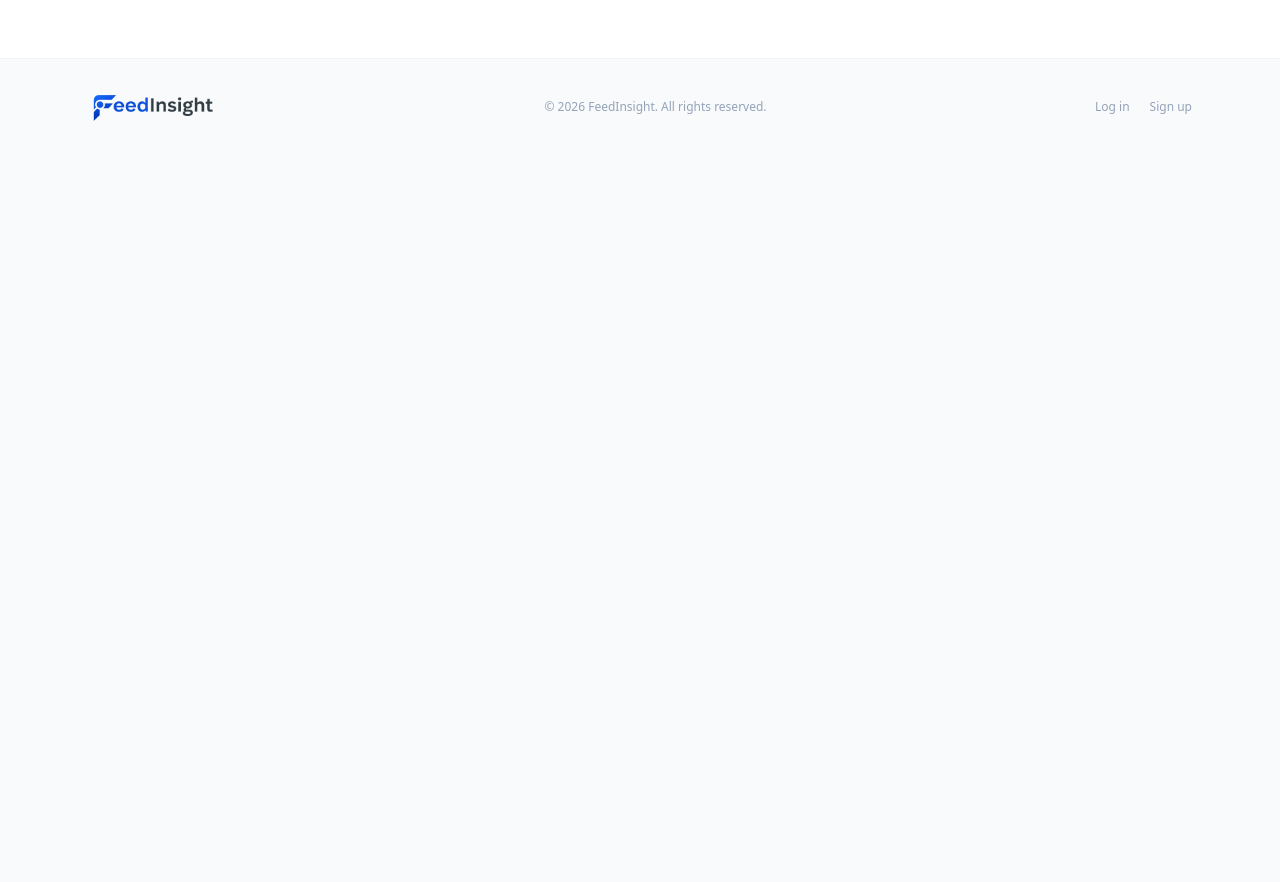
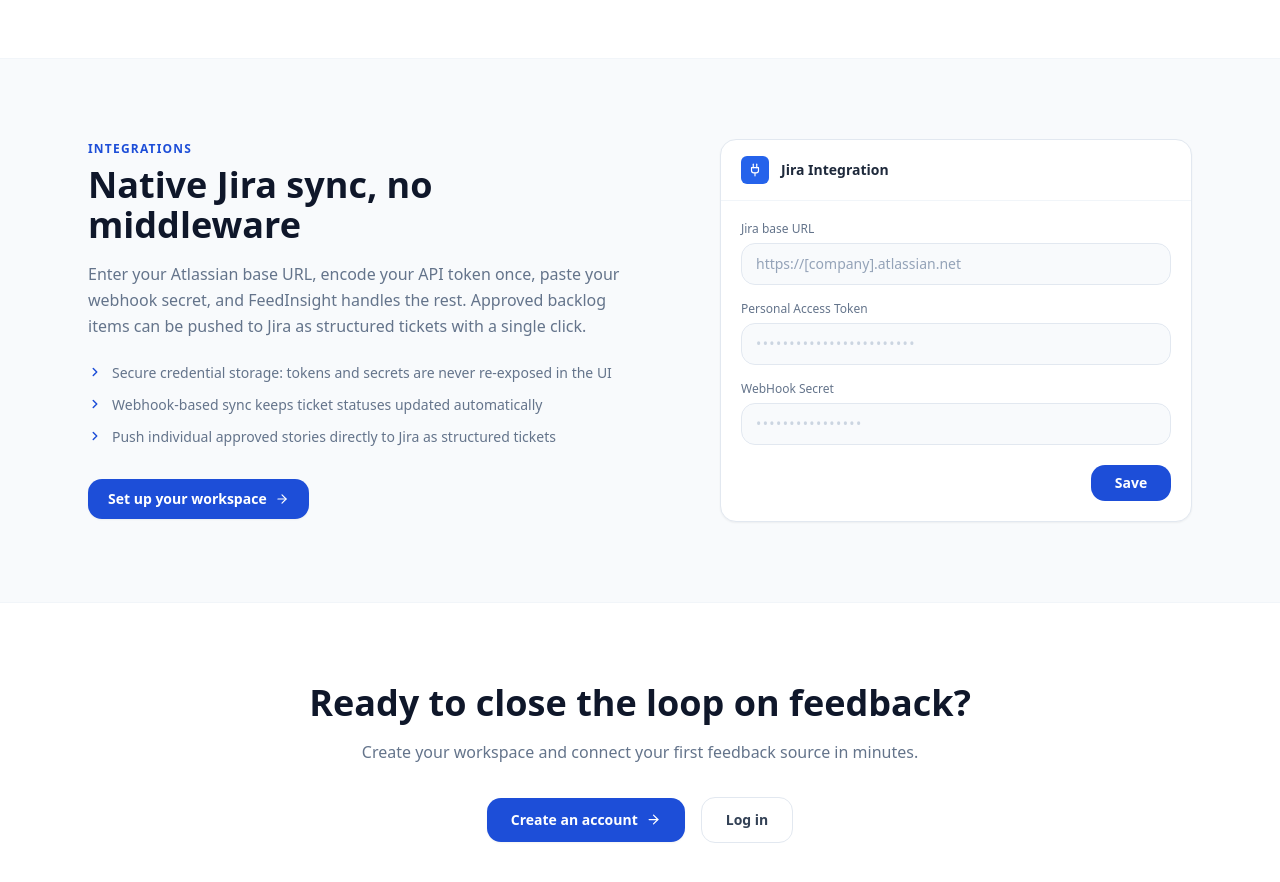
Before and after one commit to FeedInsight/FeedInsight.Frontend, a React (Vite) app: page / in a window 1280 px wide. Shown: the part 1880-2762 px from the top of the page. Before the commit the page ends 2035 px from the top, so only its background shows below. Built offline with nearby package versions, Linux system fonts and the light colour scheme; no server answers.

Commit message:
Feat: add integrations and CTA sections to landing page

```diff
--- /dev/null
+++ b/src/features/landing/components/CtaBanner.jsx
@@ -0,0 +1,34 @@
+import { ROUTES } from "@router/routes"
+import { ArrowRight } from "lucide-react"
+import { Link } from "react-router-dom"
+
+const CtaBanner = () => (
+  <section className="border-t border-slate-100 bg-white py-20 dark:border-slate-800 dark:bg-slate-950">
+    <div className="mx-auto max-w-3xl px-4 text-center sm:px-6">
+      <h2 className="text-3xl font-bold text-slate-900 dark:text-slate-50 sm:text-4xl">
+        Ready to close the loop on feedback?
+      </h2>
+
+      <p className="mx-auto mt-4 max-w-xl text-base leading-relaxed text-slate-500 dark:text-slate-400">
+        Create your workspace and connect your first feedback source in minutes.
+      </p>
+
+      <div className="mt-8 flex flex-wrap items-center justify-center gap-4">
+        <Link
+          to={ROUTES.register}
+          className="inline-flex items-center gap-2 rounded-xl bg-brand-500 px-6 py-3 text-sm font-semibold text-white shadow-sm transition-all hover:bg-brand-600 active:scale-[0.98] focus-visible:outline-none focus-visible:ring-2 focus-visible:ring-brand-500/50 focus-visible:ring-offset-2">
+          Create an account
+          <ArrowRight size={15} />
+        </Link>
+
+        <Link
+          to={ROUTES.login}
+          className="inline-flex items-center gap-1.5 rounded-xl border border-slate-200 bg-white px-6 py-3 text-sm font-semibold text-slate-700 shadow-xs transition-all hover:bg-slate-50 hover:border-slate-300 active:scale-[0.98] dark:border-slate-700 dark:bg-slate-900 dark:text-slate-300 dark:hover:bg-slate-800">
+          Log in
+        </Link>
+      </div>
+    </div>
+  </section>
+)
+
+export default CtaBanner
--- /dev/null
+++ b/src/features/landing/components/IntegrationsSection.jsx
@@ -0,0 +1,120 @@
+import { ROUTES } from "@router/routes"
+import { ArrowRight, ChevronRight, Plug } from "lucide-react"
+import { Link } from "react-router-dom"
+
+const BULLETS = [
+  'Secure credential storage: tokens and secrets are never re-exposed in the UI',
+  'Webhook-based sync keeps ticket statuses updated automatically',
+  'Push individual approved stories directly to Jira as structured tickets',
+]
+
+const JiraFormMockup = () => (
+  <div className="overflow-hidden rounded-2xl border border-slate-200 bg-white shadow-sm dark:border-slate-700 dark:bg-slate-900">
+
+    <div className="flex items-center gap-3 border-b border-slate-100 px-5 py-4 dark:border-slate-800">
+      <div className="flex h-7 w-7 items-center justify-center rounded-md bg-blue-600 text-white">
+        <Plug size={14} strokeWidth={2} />
+      </div>
+
+      <span className="text-sm font-semibold text-slate-800 dark:text-slate-100">
+        Jira Integration
+      </span>
+    </div>
+
+    <div className="flex flex-col gap-4 p-5">
+      <div>
+        <p className="mb-1.5 text-xs font-medium text-slate-500 dark:text-slate-400">
+          Jira base URL
+        </p>
+
+        <div className="flex items-center rounded-xl border border-slate-200 bg-slate-50 px-3.5 py-2.5 dark:border-slate-700 dark:bg-slate-800">
+          <span className="text-sm text-slate-400 dark:text-slate-500">
+            https://[company].atlassian.net
+          </span>
+        </div>
+      </div>
+
+      <div>
+        <p className="mb-1.5 text-xs font-medium text-slate-500 dark:text-slate-400">
+          Personal Access Token
+        </p>
+
+        <div className="flex items-center rounded-xl border border-slate-200 bg-slate-50 px-3.5 py-2.5 dark:border-slate-700 dark:bg-slate-800">
+          <span className="text-sm tracking-widest text-slate-300 dark:text-slate-600">
+            ••••••••••••••••••••••••
+          </span>
+        </div>
+      </div>
+
+      <div>
+        <p className="mb-1.5 text-xs font-medium text-slate-500 dark:text-slate-400">
+          WebHook Secret
+        </p>
+
+        <div className="flex items-center rounded-xl border border-slate-200 bg-slate-50 px-3.5 py-2.5 dark:border-slate-700 dark:bg-slate-800">
+          <span className="text-sm tracking-widest text-slate-300 dark:text-slate-600">
+            ••••••••••••••••
+          </span>
+        </div>
+      </div>
+
+      <div className="mt-1 flex justify-end">
+        <div className="flex h-9 w-20 items-center justify-center rounded-xl bg-brand-500 text-sm font-semibold text-white">
+          Save
+        </div>
+      </div>
+    </div>
+  </div>
+)
+
+const IntegrationsSection = () => (
+  <section
+    id="integrations"
+    className="border-t border-slate-100 bg-slate-50 py-20 dark:border-slate-800 dark:bg-slate-900">
+    <div className="mx-auto max-w-6xl px-4 sm:px-6">
+      <div className="flex flex-col gap-12 lg:flex-row lg:items-center lg:gap-20">
+
+        <div className="shrink-0 lg:w-1/2">
+          <p className="mb-2 text-xs font-semibold uppercase tracking-widest text-brand-500">
+            Integrations
+          </p>
+
+          <h2 className="text-3xl font-bold text-slate-900 dark:text-slate-50 sm:text-4xl">
+            Native Jira sync, no middleware
+          </h2>
+
+          <p className="mt-4 text-base leading-relaxed text-slate-500 dark:text-slate-400">
+            Enter your Atlassian base URL, encode your API token once, paste your webhook
+            secret, and FeedInsight handles the rest. Approved backlog items can be pushed
+            to Jira as structured tickets with a single click.
+          </p>
+
+          <ul className="mt-6 flex flex-col gap-3">
+            {BULLETS.map((point) => (
+              <li
+                key={point}
+                className="flex items-start gap-2.5 text-sm text-slate-500 dark:text-slate-400">
+
+                <ChevronRight size={14} className="mt-0.5 shrink-0 text-brand-500" strokeWidth={2.5} />
+                {point}
+              </li>
+            ))}
+          </ul>
+
+          <Link
+            to={ROUTES.register}
+            className="mt-8 inline-flex items-center gap-2 rounded-xl bg-brand-500 px-5 py-2.5 text-sm font-semibold text-white shadow-sm transition-all hover:bg-brand-600 active:scale-[0.98] focus-visible:outline-none focus-visible:ring-2 focus-visible:ring-brand-500/50 focus-visible:ring-offset-2">
+            Set up your workspace
+            <ArrowRight size={14} />
+          </Link>
+        </div>
+
+        <div className="w-full lg:w-1/2">
+          <JiraFormMockup />
+        </div>
+      </div>
+    </div>
+  </section>
+)
+
+export default IntegrationsSection
--- a/src/features/landing/components/LandingTopbar.jsx
+++ b/src/features/landing/components/LandingTopbar.jsx
@@ -4,7 +4,9 @@ import { Link } from "react-router-dom"
 
 const NAVLINKS = [
   { label: 'Features', href: '#features' },
-  { label: 'Workflow', href: '#workflow' }]
+  { label: 'Workflow', href: '#workflow' },
+  { label: 'Integrations', href: '#integrations' },
+]
 
 const LandingTopbar = () => (
   <header className="sticky top-0 z-50 border-b border-slate-200 bg-white/90 backdrop-blur-sm dark:border-slate-800 dark:bg-slate-950/90">
--- a/src/features/landing/pages/LandingPage.jsx
+++ b/src/features/landing/pages/LandingPage.jsx
@@ -1,6 +1,8 @@
+import CtaBanner from "../components/CtaBanner"
 import FeaturesSection from "../components/FeaturesSection"
 import Footer from "../components/Footer"
 import HeroSection from "../components/HeroSection"
+import IntegrationsSection from "../components/IntegrationsSection"
 import LandingTopbar from "../components/LandingTopbar"
 import WorkflowSection from "../components/WorkflowSection"
 
@@ -11,6 +13,8 @@ const LandingPage = () => (
       <HeroSection />
       <FeaturesSection />
       <WorkflowSection />
+      <IntegrationsSection />
+      <CtaBanner />
     </main>
     <Footer />
   </div>
```
